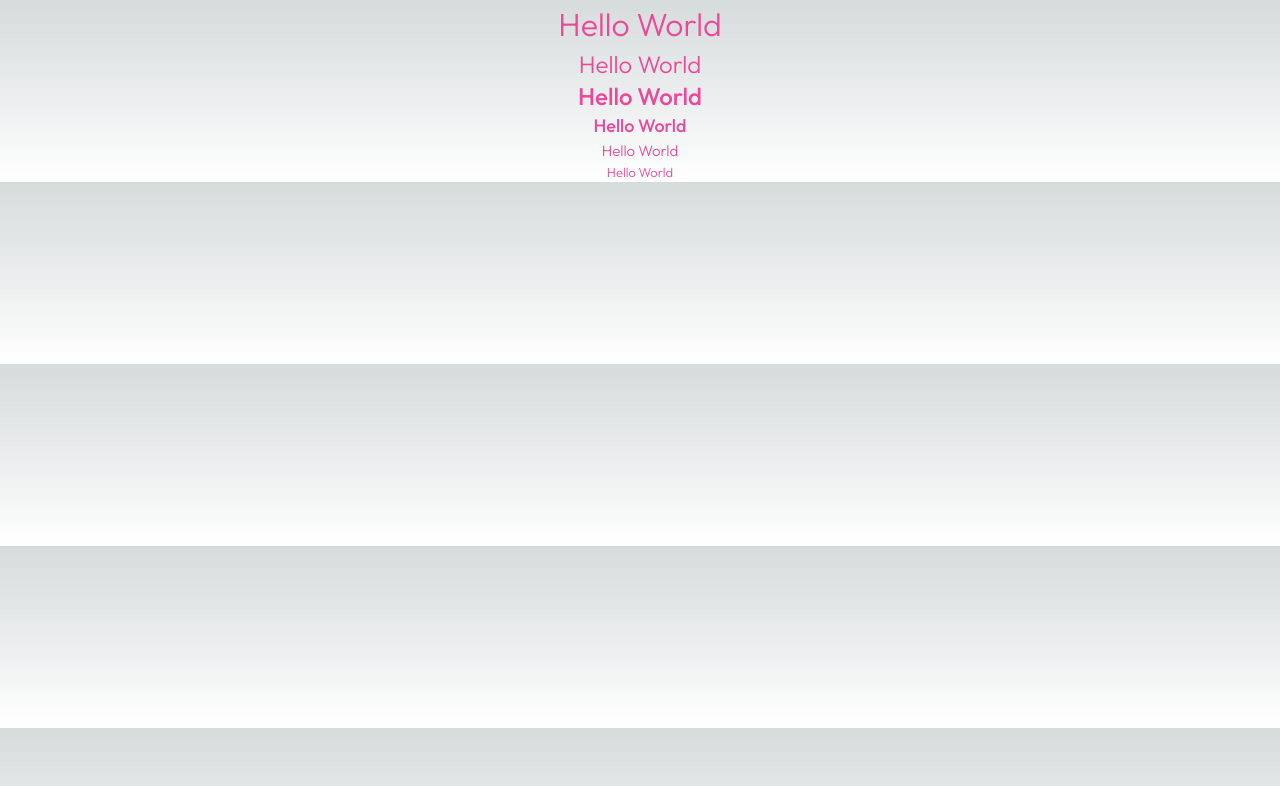
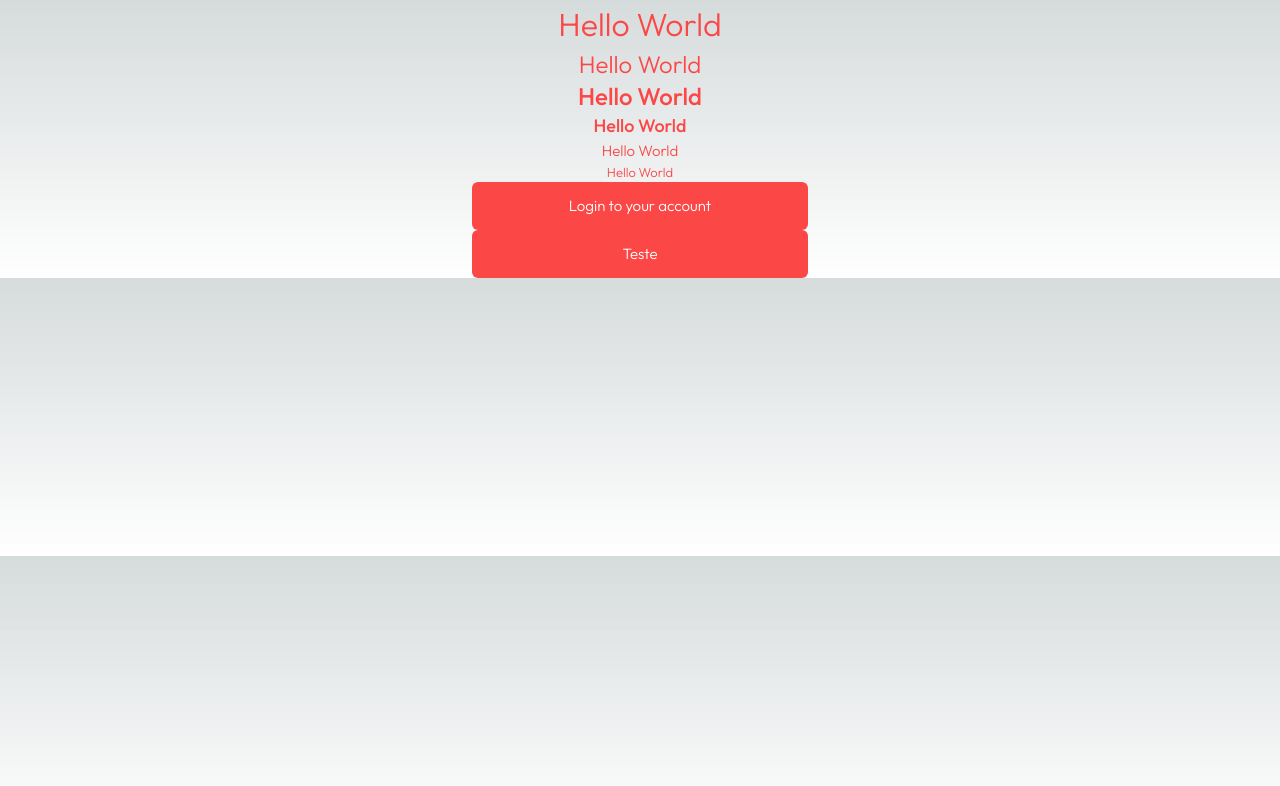
Before and after one commit to Cunhat/entertainment-app-clerk-drizzle, a Next.js app: page / in a window 1280 px wide. Shown: the top 786 px of the page. Built offline with nearby package versions, Linux system fonts and the light colour scheme.

Commit message:
Add Button component

```diff
--- a/src/app/page.tsx
+++ b/src/app/page.tsx
@@ -1,28 +1,31 @@
 import Image from "next/image";
 import { Heading } from "@/components/ui/Heading";
 import { Body } from "@/components/ui/Body";
+import { Button, ButtonStyles } from "@/components/ui/Button";
 
 export default function Home() {
   return (
     <main className="flex  flex-col items-center ">
-      <Heading className="text-pink-500" size="lg">
+      <Heading className="text-custom-red" size="lg">
         Hello World
       </Heading>
-      <Heading className="text-pink-500" size="md">
+      <Heading className="text-custom-red" size="md">
         Hello World
       </Heading>
-      <Heading className="text-pink-500" size="sm">
+      <Heading className="text-custom-red" size="sm">
         Hello World
       </Heading>
-      <Heading className="text-pink-500" size="xs">
+      <Heading className="text-custom-red" size="xs">
         Hello World
       </Heading>
-      <Body className="text-pink-500" size="md">
+      <Body className="text-custom-red" size="md">
         Hello World
       </Body>
-      <Body className="text-pink-500" size="sm">
+      <Body className="text-custom-red" size="sm">
         Hello World
       </Body>
+      <Button>Login to your account</Button>
+      <button className={ButtonStyles()}>Teste</button>
     </main>
   );
 }
--- /dev/null
+++ b/src/components/ui/Button.tsx
@@ -0,0 +1,32 @@
+import React from "react";
+import { cva, VariantProps } from "class-variance-authority";
+
+const ButtonStyles = cva("rounded-md text-[15px] font-light w-[336px] h-12", {
+  variants: {
+    variant: {
+      primary:
+        "bg-custom-red text-white hover:bg-white hover:text-custom-bue-700",
+    },
+  },
+  defaultVariants: {
+    variant: "primary",
+  },
+});
+
+interface ButtonProps
+  extends React.HTMLAttributes<HTMLButtonElement>,
+    VariantProps<typeof ButtonStyles> {}
+
+const Button = React.forwardRef<HTMLButtonElement, ButtonProps>(
+  ({ className, variant, ...props }, ref) => {
+    return (
+      <button
+        className={ButtonStyles({ variant, className })}
+        ref={ref}
+        {...props}
+      />
+    );
+  }
+);
+
+export { Button, ButtonStyles };
```
